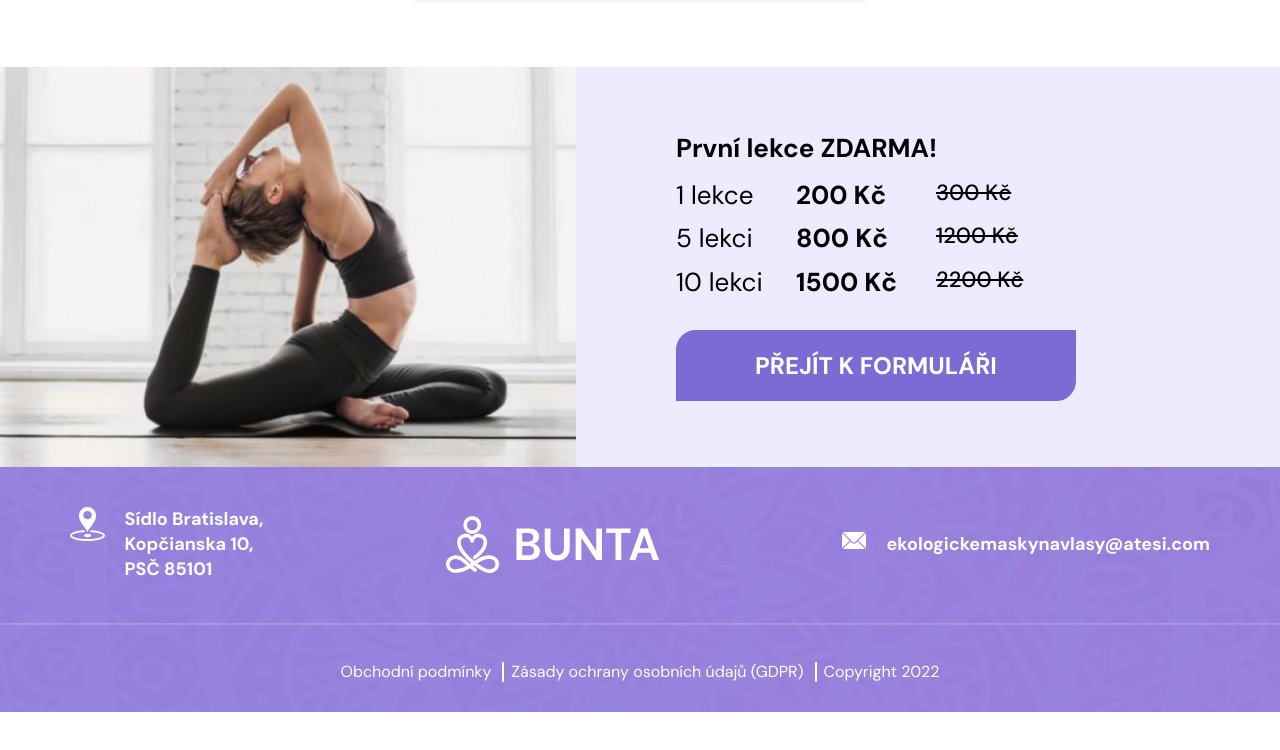
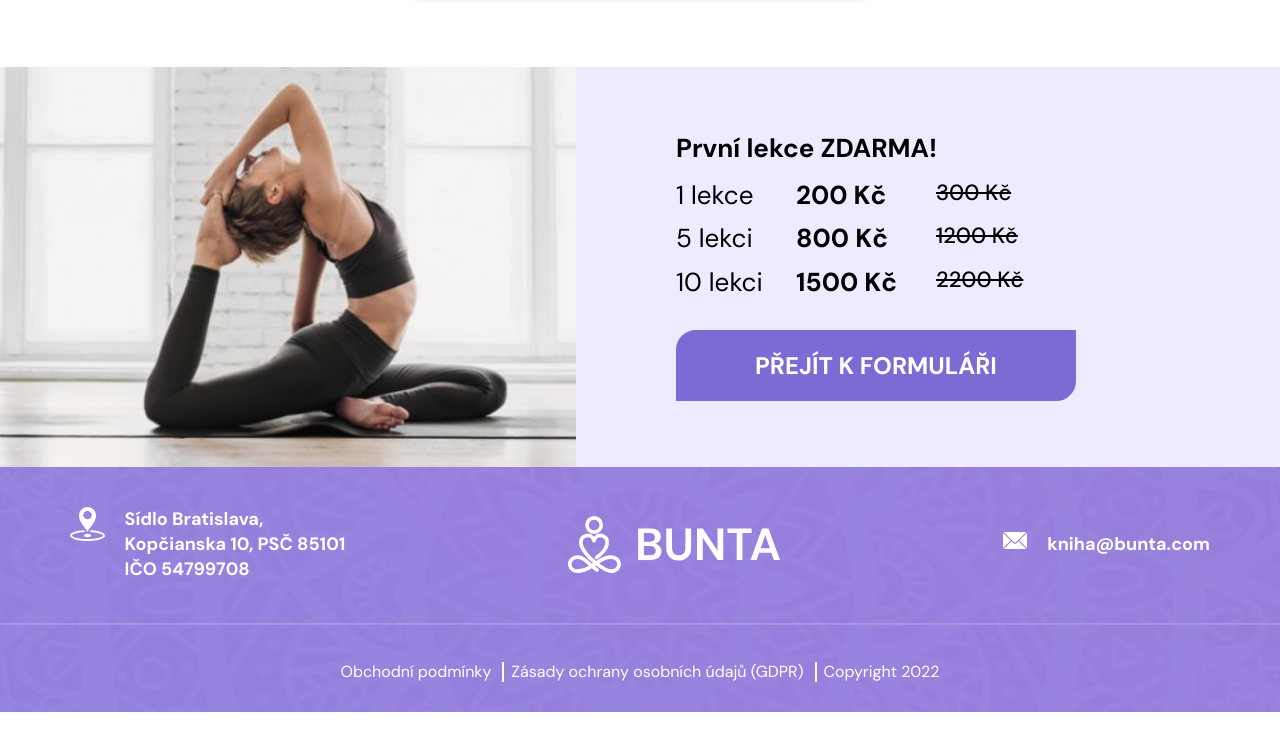
Before and after one commit to marketing-webs/SOFT-YOGA-MEDITATION, a plain HTML site: page index.html in a window 1280 px wide. Shown: the part 3309-4059 px from the top of the page. Drawn offline with nearby package versions, Linux system fonts and the light colour scheme; no server answers.

Commit message:
cname update

```diff
--- a/index.html
+++ b/index.html
@@ -222,8 +222,8 @@ S námi:
             <div>
 
               <p class="footer__text">Sídlo Bratislava, </p>
-              <p class="footer__text">Kopčianska 10, </p>
-              <p class="footer__text">PSČ 85101</p>
+              <p class="footer__text">Kopčianska 10, PSČ 85101</p>
+              <p class="footer__text">IČO 54799708</p>
             </div>
           </div>
           <div class="footer__inner">
@@ -232,7 +232,7 @@ S námi:
           <div class="footer__inner footer__company">
               <img src="assets/images/place-message.svg" alt="mail" class="footer__mail">
               <p class="footer__text">
-                ekologickemaskynavlasy@atesi.com
+                kniha@bunta.com
               </p>
           </div>
         </div>
```
